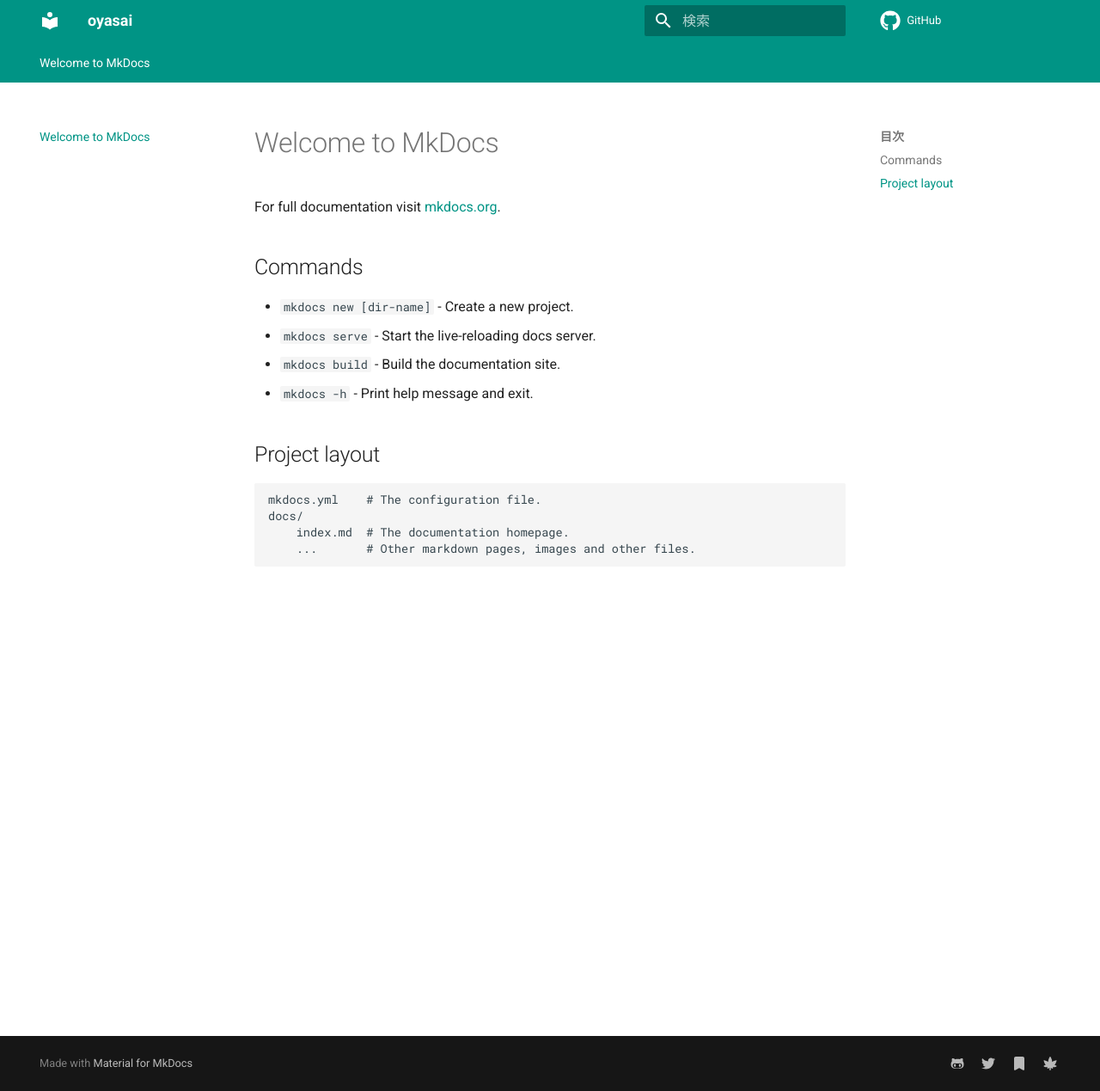
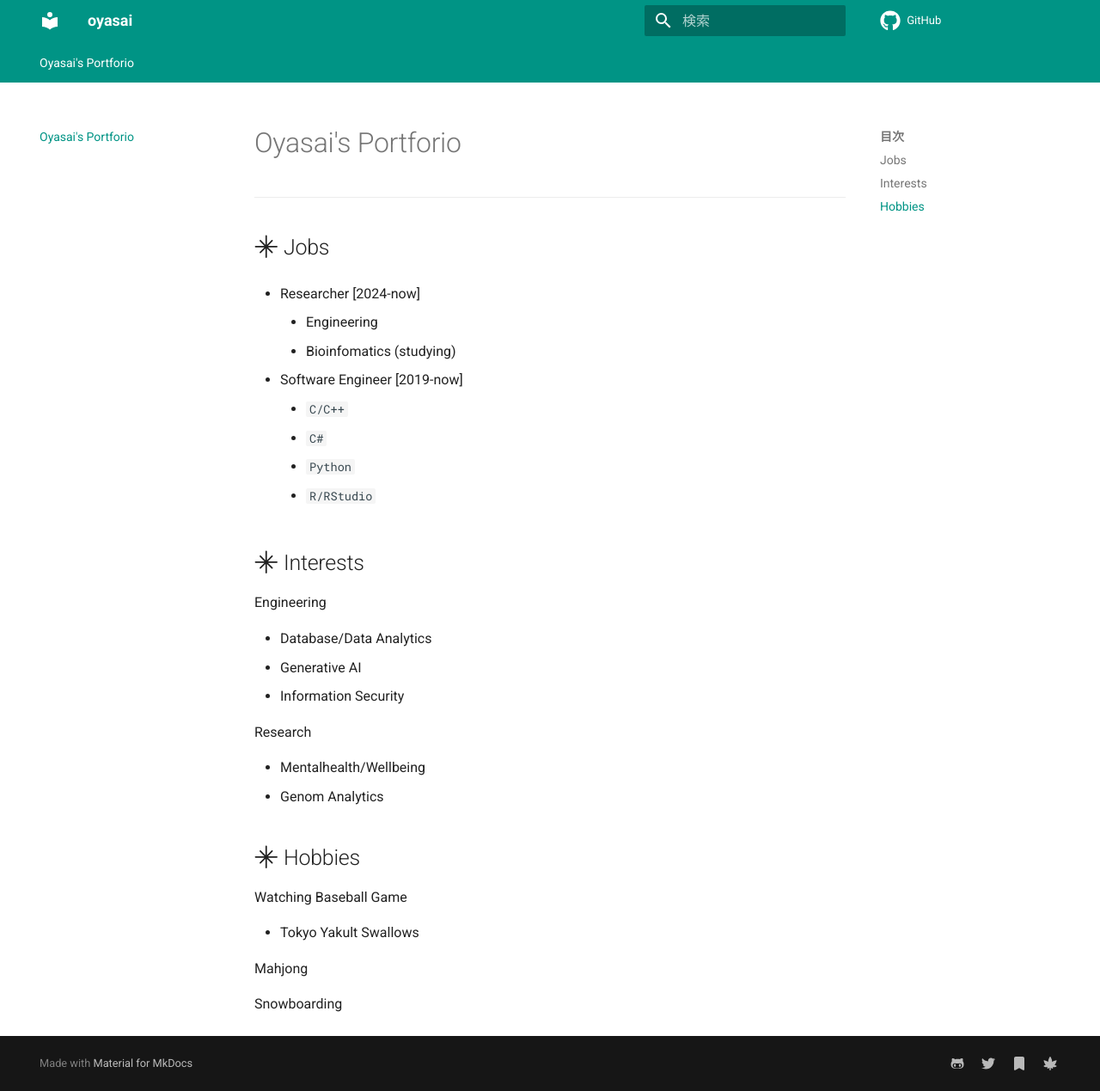
Before and after one commit to oyasai55/oyasai55.github.io, an MkDocs documentation site: the page built from docs/index.md, in a window 1280 px wide and 1269 px high. Shown: the whole window at 86% size. Built offline with MkDocs 1.6.1 and Material for MkDocs 9.7.7, drawn with Linux system fonts in a browser that asks for light colours; comment, search, counter and statistics services are not loaded.

Commit message:
update index.md

```diff
--- a/docs/index.md
+++ b/docs/index.md
@@ -1,17 +1,41 @@
-# Welcome to MkDocs
+# Oyasai's Portforio
 
-For full documentation visit [mkdocs.org](https://www.mkdocs.org).
+---
 
-## Commands
+## :bootstrap-north-star: Jobs
 
-* `mkdocs new [dir-name]` - Create a new project.
-* `mkdocs serve` - Start the live-reloading docs server.
-* `mkdocs build` - Build the documentation site.
-* `mkdocs -h` - Print help message and exit.
+* Researcher [2024-now]
+    * Engineering
+    * Bioinfomatics (studying)
 
-## Project layout
+* Software Engineer [2019-now]
 
-    mkdocs.yml    # The configuration file.
-    docs/
-        index.md  # The documentation homepage.
-        ...       # Other markdown pages, images and other files.
+    * `C/C++`
+    * `C#`
+    * `Python`
+    * `R/RStudio`
+
+
+## :bootstrap-north-star: Interests
+
+Engineering
+
+* Database/Data Analytics
+* Generative AI
+* Information Security
+
+Research
+
+* Mentalhealth/Wellbeing
+* Genom Analytics
+
+
+## :bootstrap-north-star: Hobbies
+
+Watching Baseball Game
+
+* Tokyo Yakult Swallows
+
+Mahjong
+
+Snowboarding
--- a/mkdocs.yml
+++ b/mkdocs.yml
@@ -38,3 +38,15 @@ extra:
 # google_analytics:
 #   - UA-#######
 #   - auto
+
+plugins:
+  search:
+    lang: 'ja'
+
+markdown_extensions:
+  - pymdownx.emoji:
+      emoji_index: !!python/name:materialx.emoji.twemoji
+      emoji_generator: !!python/name:materialx.emoji.to_svg
+      options:
+        custom_icons:
+          - overrides/.icons
```
Also changed, not shown: overrides/.icons/bootstrap/north-star.svg (added).
